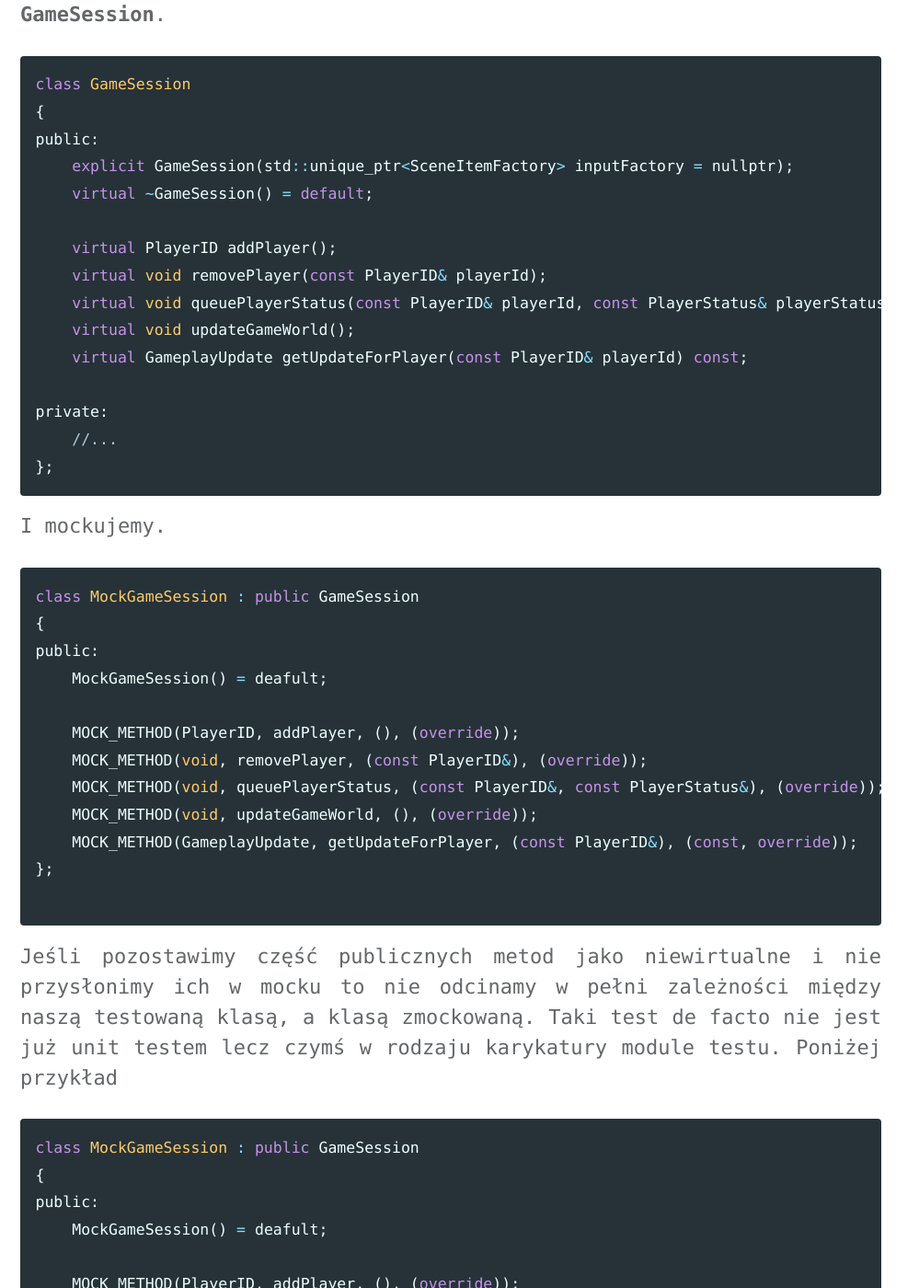
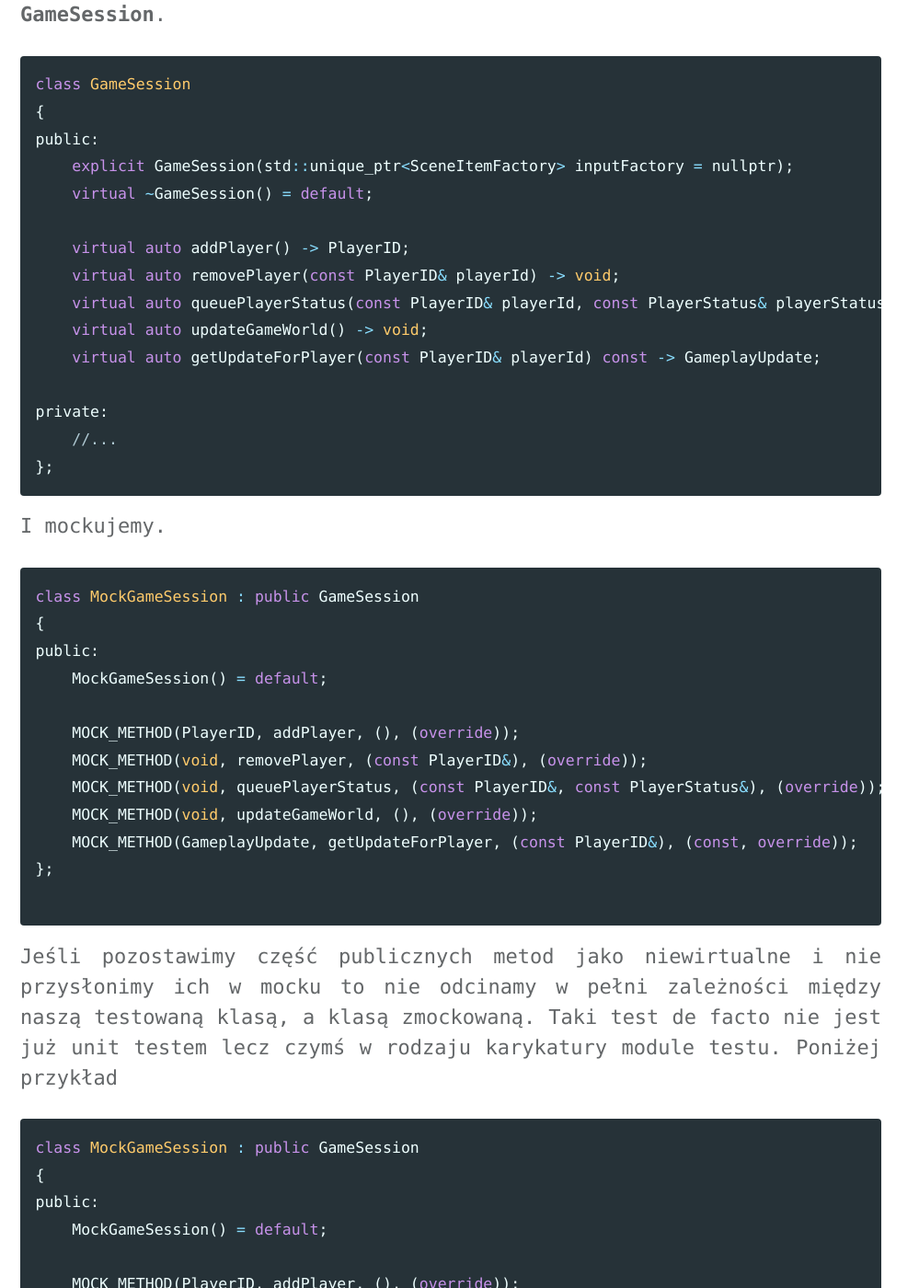
Before and after one commit to TadekBiela/cpptested, a Jekyll site: the page built from _posts/2026-01-26-gtest-mistakes.md, in a window 1280 px wide and 1400 px high, scrolled down 9885 px. Shown: the whole window at 92% size, without its empty margins (0-999 px from the left). Built offline with Jekyll 4.4.1, drawn with Linux system fonts in a browser that asks for light colours; cached includes are drawn as plain includes; comment, search, counter and statistics services are not loaded; some of the changed text lies outside the part shown.

Commit message:
Small corrections in gtest mistakes post

````diff
--- a/_posts/2026-01-26-gtest-mistakes.md
+++ b/_posts/2026-01-26-gtest-mistakes.md
@@ -81,7 +81,7 @@ TEST_F(WidgetFactoryTests, create_ButtonWidgetType_ReturnButtonWidget)
 {
     const Rect expectedRect { 300, 400, 120, 30 };
     const std::string expectedText { "Test Button" };
-    WidgetFactory factory;
+    WidgetFactory factory {};
 
     const auto resultWidget { factory.create(WidgetType::BUTTON, expectedRect, expectedText)};
 
@@ -210,8 +210,8 @@ class RenderSceneBuilder
 public:
     virtual ~RenderSceneBuilder() = default;
 
-    virtual void build(const SceneUpdate& sceneUpdate) = 0;
-    virtual RenderItems popRenderItems() = 0;
+    virtual auto build(const SceneUpdate& sceneUpdate) -> void = 0;
+    virtual auto popRenderItems() -> RenderItems = 0;
 };
 ```
 
@@ -228,7 +228,7 @@ public:
     );
 
     //...
-    virtual void update(const SceneUpdate& sceneUpdate) override;
+    virtual auto update(const SceneUpdate& sceneUpdate) override -> void;
 
 private:
     //...
@@ -259,11 +259,11 @@ public:
     explicit GameSession(std::unique_ptr<SceneItemFactory> inputFactory = nullptr);
     virtual ~GameSession() = default;
 
-    virtual PlayerID addPlayer();
-    virtual void removePlayer(const PlayerID& playerId);
-    virtual void queuePlayerStatus(const PlayerID& playerId, const PlayerStatus& playerStatus);
-    virtual void updateGameWorld();
-    virtual GameplayUpdate getUpdateForPlayer(const PlayerID& playerId) const;
+    virtual auto addPlayer() -> PlayerID;
+    virtual auto removePlayer(const PlayerID& playerId) -> void;
+    virtual auto queuePlayerStatus(const PlayerID& playerId, const PlayerStatus& playerStatus) -> void;
+    virtual auto updateGameWorld() -> void;
+    virtual auto getUpdateForPlayer(const PlayerID& playerId) const -> GameplayUpdate;
 
 private:
     //...
@@ -276,7 +276,7 @@ I mockujemy.
 class MockGameSession : public GameSession
 {
 public:
-    MockGameSession() = deafult;
+    MockGameSession() = default;
 
     MOCK_METHOD(PlayerID, addPlayer, (), (override));
     MOCK_METHOD(void, removePlayer, (const PlayerID&), (override));
@@ -293,7 +293,7 @@ Jeśli pozostawimy część publicznych metod jako niewirtualne i&nbsp;nie przys
 class MockGameSession : public GameSession
 {
 public:
-    MockGameSession() = deafult;
+    MockGameSession() = default;
 
     MOCK_METHOD(PlayerID, addPlayer, (), (override));
     MOCK_METHOD(void, removePlayer, (const PlayerID&), (override));
@@ -320,11 +320,11 @@ Dla przykładu, mamy mocka klasy **MockGameSession** z&nbsp;poprzedniego punktu.
 class MockGameSession : public GameSession
 {
 public:
-    MockGameSession() = deafult;
+    MockGameSession() = default;
 
     MOCK_METHOD(PlayerID, addPlayer, ());
     MOCK_METHOD(void, removePlayer, (const PlayerID&));
-    MOCK_METHOD(void, queuePlayerStatus, (const PlayerID&, const PlayerStatus));
+    MOCK_METHOD(void, queuePlayerStatus, (const PlayerID&, const PlayerStatus&));
     MOCK_METHOD(void, updateGameWorld, ());
     MOCK_METHOD(GameplayUpdate, getUpdateForPlayer, (const PlayerID&), (const));
     MOCK_METHOD(Texture, getTexture, (const std::string), (const)); // metoda protected w GameSession
@@ -339,7 +339,7 @@ TEST_F(GameSessionTests, addPlayer_OneNewPlayer_ReturnNewPlayerId)
     auto factory { std::make_unique<MockSceneItemFactory>() };
     EXPECT_CALL(*factory, create(_, _, _));
     MockGameSession gameSession { std::move(factory) };
-    EXPECT_CALL(gameSession, getTexture()).WillOnce(Return(Texture())); // Mockowanie zależności odczytu z pliku
+    EXPECT_CALL(gameSession, getTexture(_)).WillOnce(Return(Texture())); // Mockowanie zależności odczytu z pliku
     EXPECT_CALL(gameSession, addPlayer()).WillOnce(Invoke([&](){ // Mockowana metoda wykonuje tą prawdziwą
         return gameSession.GameSession::addPlayer();
     }));
@@ -366,11 +366,11 @@ Słowo kluczowe (a&nbsp;dokładnie specyfikator) **override** możemy stosować
 class MockGameSession : public GameSession
 {
 public:
-    MockGameSession() = deafult;
+    MockGameSession() = default;
 
     MOCK_METHOD(PlayerID, addPlayer, ());
     MOCK_METHOD(void, removePlayer, (const PlayerID&));
-    MOCK_METHOD(void, queuePlayerStatus, (const PlayerID&, const PlayerStatus));
+    MOCK_METHOD(void, queuePlayerStatus, (const PlayerID&, const PlayerStatus&));
     MOCK_METHOD(void, updateGameWorld, ());
     MOCK_METHOD(GameplayUpdate, getUpdateForPlayer, (const PlayerID&), (const));
 };
@@ -386,7 +386,7 @@ Tutaj już poprawiony mock.
 class MockGameSession : public GameSession
 {
 public:
-    MockGameSession() = deafult;
+    MockGameSession() = default;
 
     MOCK_METHOD(PlayerID, addPlayer, (), (override));
     MOCK_METHOD(void, removePlayer, (const PlayerID&), (override));
````
